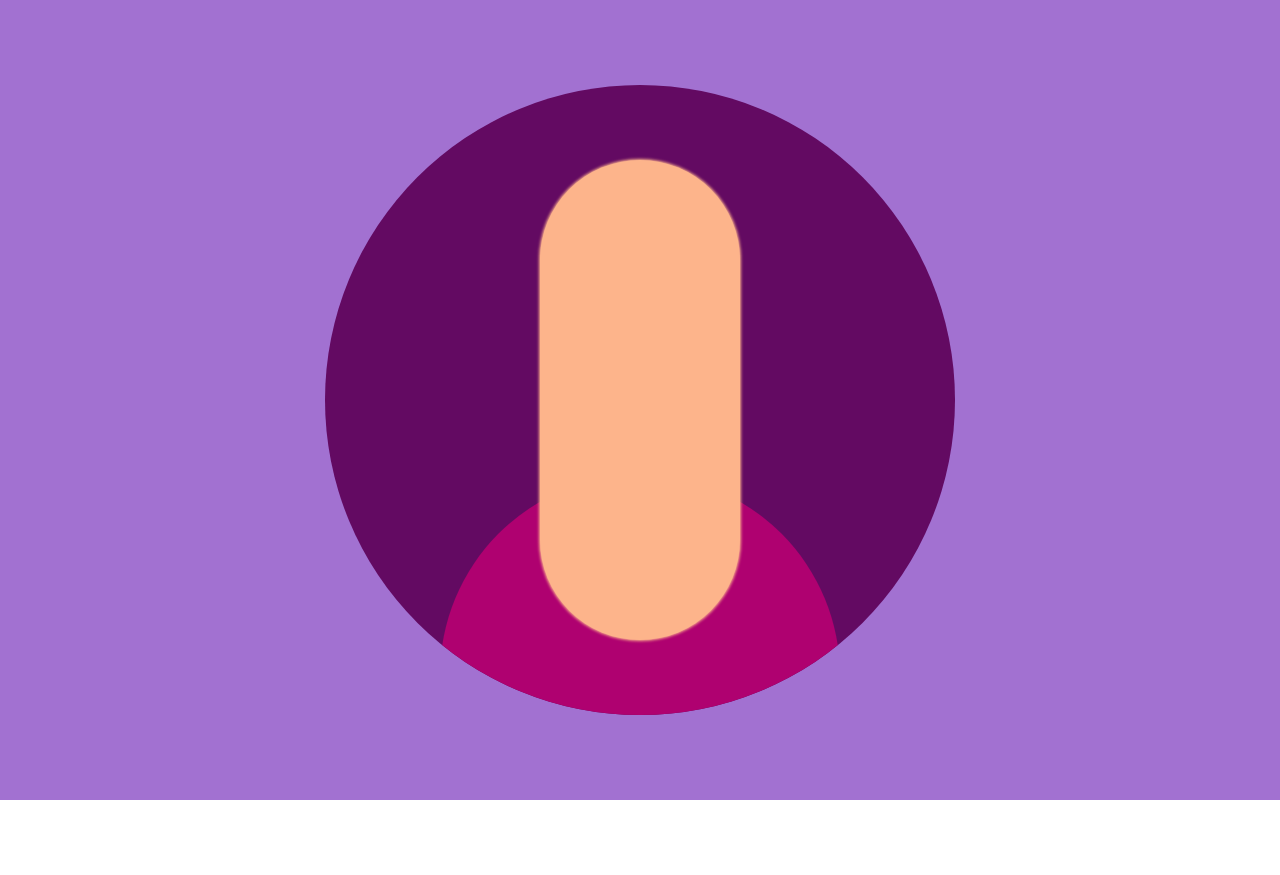
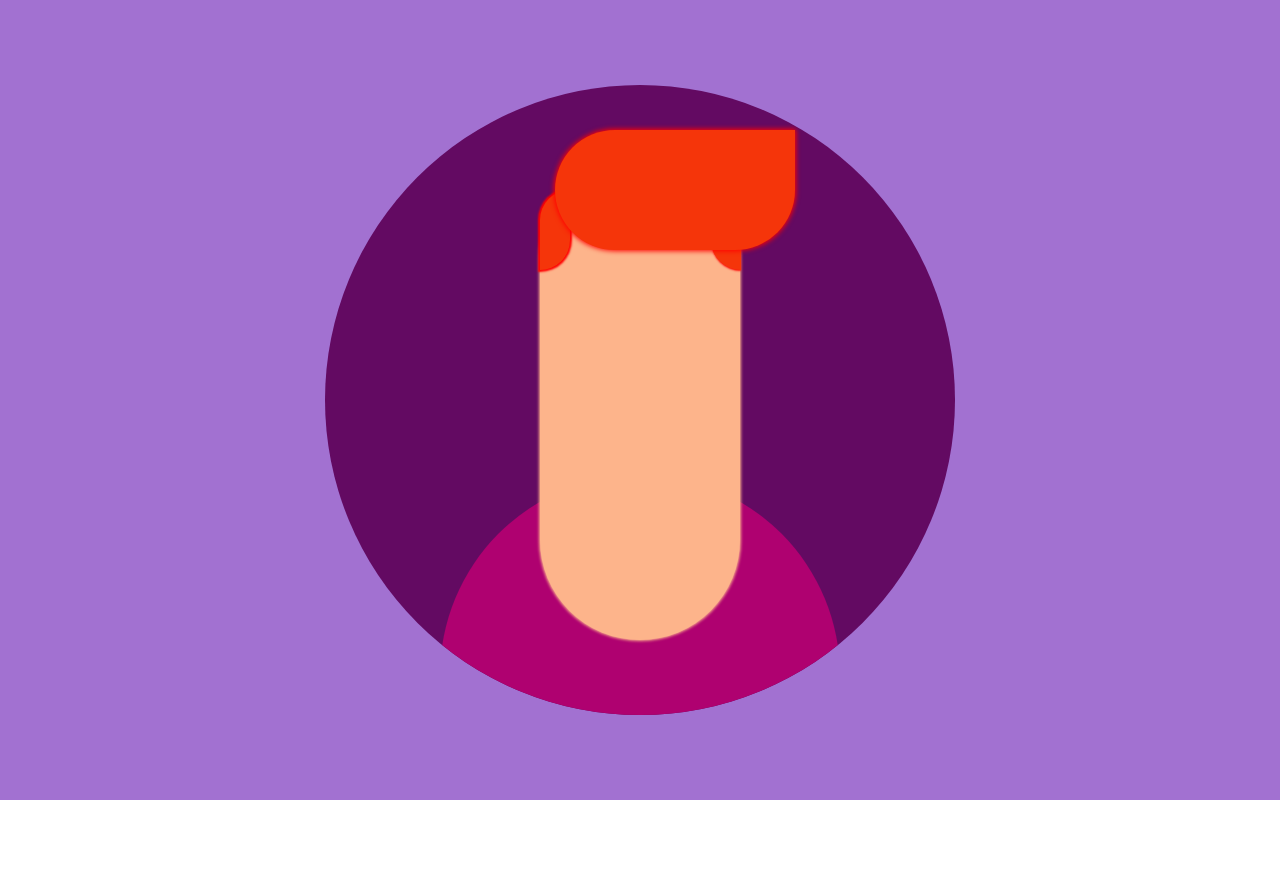
Before and after one commit to mary-caraveo/css-user, a plain HTML site: page index.html in a window 1280 px wide. Drawn offline with Linux system fonts and the light colour scheme.

Commit message:
feat: add hair

```diff
--- a/src/styles/drawing.css
+++ b/src/styles/drawing.css
@@ -56,3 +56,36 @@ body {
   height: 480px;
   z-index: 1;
 }
+
+.hair_left {
+  width: 30px;
+  height: 80px;
+  background: var(--hair);
+  position: absolute;
+  top: 30px;
+  left: 0;
+  border-radius: 400px 0 400px 0;
+  box-shadow: 0px 0px 2px 2px red;
+}
+
+.hair_right {
+  width: 30px;
+  height: 80px;
+  background: var(--hair);
+  position: absolute;
+  top: 30px;
+  left: 171px;
+  border-radius: 0 400px 0 400px;
+  box-shadow: 0px 1px 2px red;
+}
+
+.hair {
+  width: 240px;
+  height: 120px;
+  background: var(--hair);
+  position: absolute;
+  top: -30px;
+  left: 15px;
+  border-radius: 60px 0 60px 60px;
+  box-shadow: 0px 0px 5px 1px red;
+}
```
